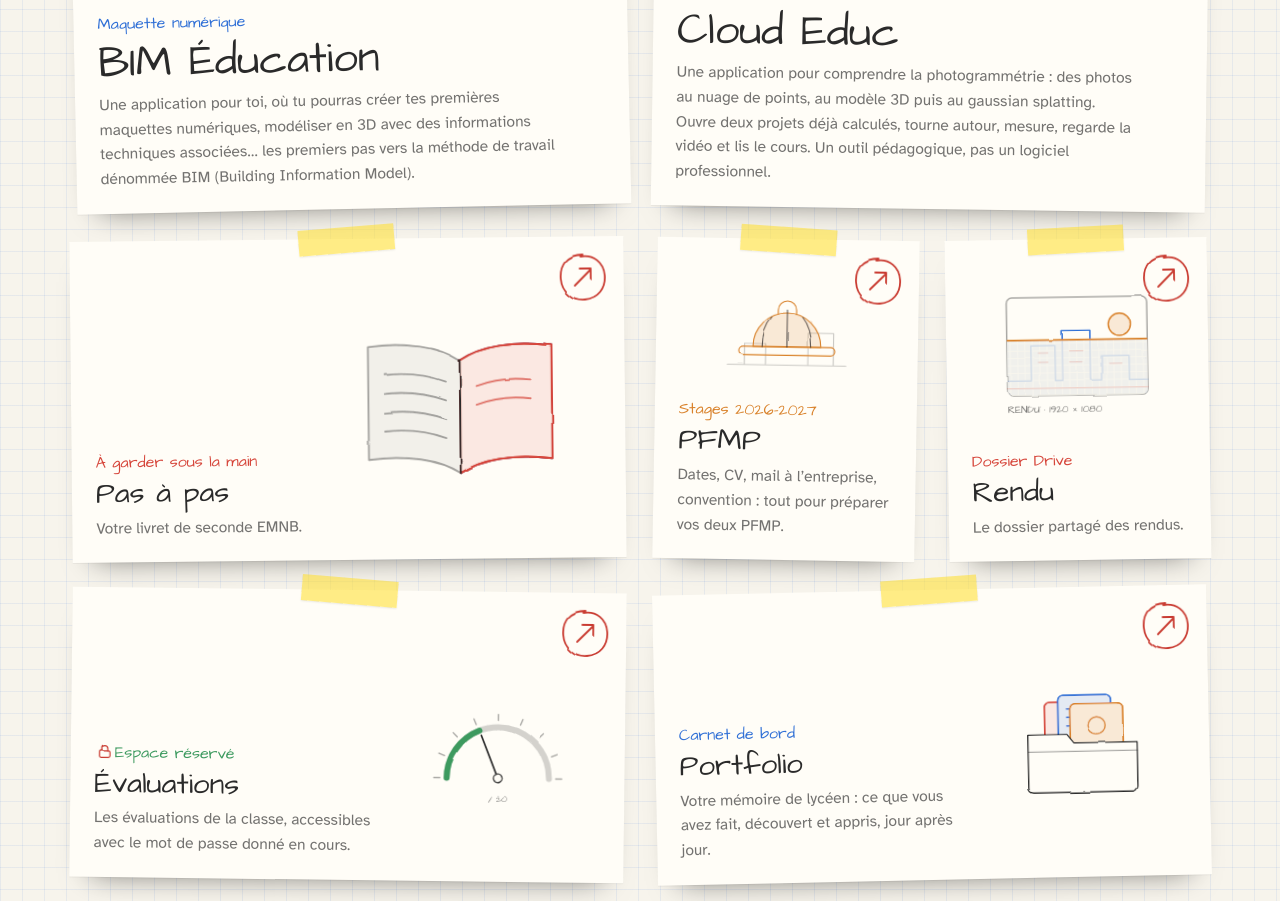
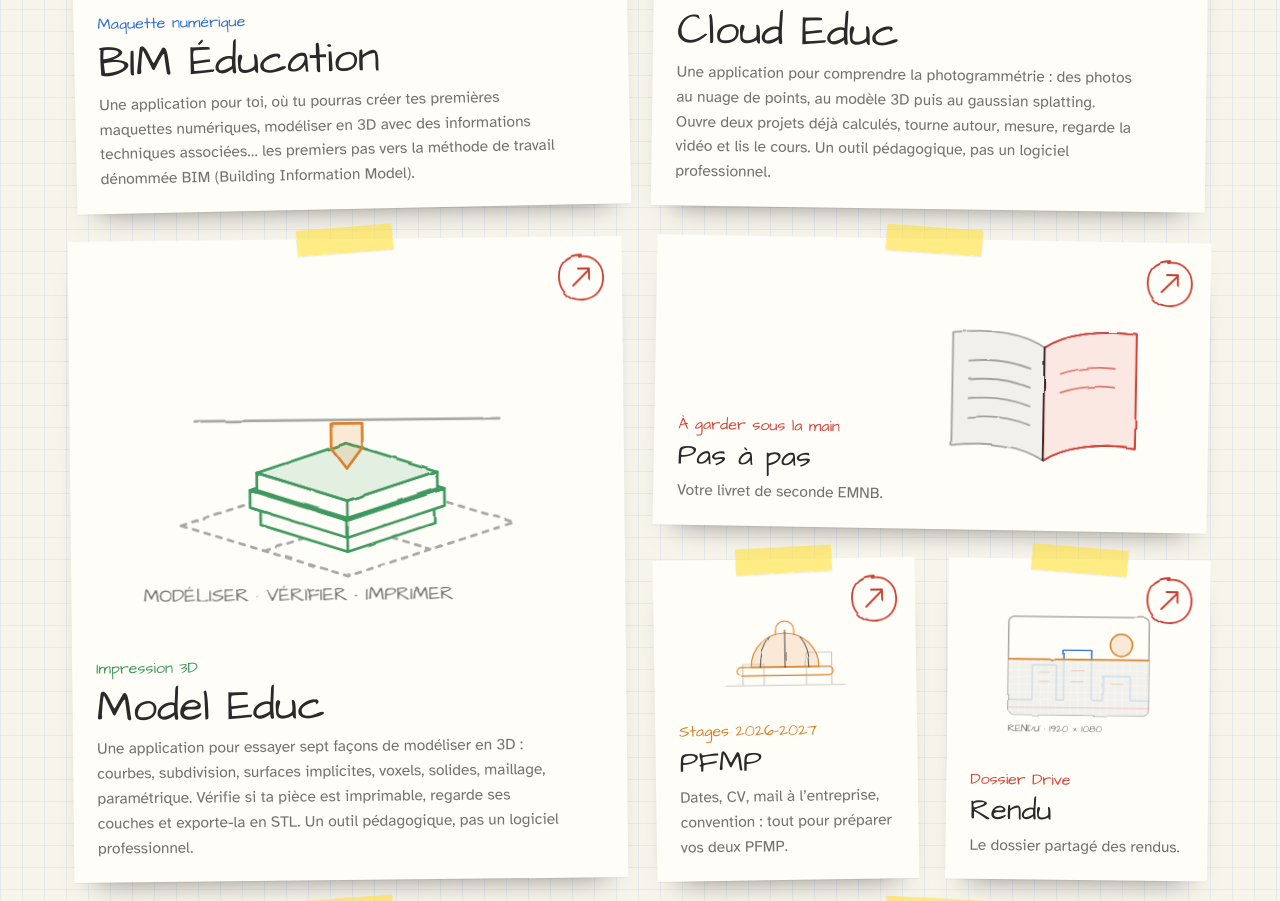
Before and after one commit to JPA31000/site-2emnb, a plain HTML site: page index.html in a window 1280 px wide. Shown: the part 5139-6040 px from the top of the page. Drawn offline with Linux system fonts and the light colour scheme; animation ran at ten frames a second.

Commit message:
Mon espace : carte Model Educ a cote de BIM Education et Cloud Educ
Co-Authored-By: Claude Fable 5.2 <noreply@anthropic.com>

```diff
--- a/index.html
+++ b/index.html
@@ -334,6 +334,9 @@ a:hover .fleche-ronde{transform:rotate(-12deg) scale(1.08)}
 .il--cloud .surf,.il--cloud .mesh{opacity:0}
 :is(.objet,.linge):hover .il--cloud .surf{opacity:1}:is(.objet,.linge):hover .il--cloud .mesh{opacity:.8}:is(.objet,.linge):hover .il--cloud .pts{opacity:.45}
 :is(.objet,.linge):hover .il--cloud .cam{transform:translate(var(--dx),var(--dy))}
+.il--model .cou{opacity:0}
+:is(.objet,.linge):hover .il--model .cou{opacity:1;transition-delay:calc(var(--i)*.14s)}
+:is(.objet,.linge):hover .il--model .buse{transform:translateY(-40px)}
 .il--livret .flip{transform-origin:120px 90px;transition:transform 1.1s var(--e-io)}
 :is(.objet,.linge):hover .il--livret .flip{transform:scaleX(-1)}
 .il--pfmp .casque{transform-origin:120px 116px}
@@ -834,6 +837,8 @@ const DONNEES = {
       resume: 'Une application pour toi, où tu pourras créer tes premières maquettes numériques, modéliser en 3D avec des informations techniques associées… les premiers pas vers la méthode de travail dénommée BIM (Building Information Model).' },
     { nom: 'Cloud Educ', etiq: 'Photos → 3D', taille: 'xl', visuel: 'cloud', couleur: 'orange', url: 'https://jpa31000.github.io/Cloud_Educ/',   // visionneuse en ligne (dépôt Cloud_Educ)
       resume: 'Une application pour comprendre la photogrammétrie : des photos au nuage de points, au modèle 3D puis au gaussian splatting. Ouvre deux projets déjà calculés, tourne autour, mesure, regarde la vidéo et lis le cours. Un outil pédagogique, pas un logiciel professionnel.' },
+    { nom: 'Model Educ', etiq: 'Impression 3D', taille: 'xl', visuel: 'model', couleur: 'vert', url: 'https://jpa31000.github.io/Model_Educ/',   // appli en ligne (dépôt Model_Educ)
+      resume: 'Une application pour essayer sept façons de modéliser en 3D : courbes, subdivision, surfaces implicites, voxels, solides, maillage, paramétrique. Vérifie si ta pièce est imprimable, regarde ses couches et exporte-la en STL. Un outil pédagogique, pas un logiciel professionnel.' },
     { nom: 'Pas à pas', etiq: 'À garder sous la main', taille: 'large', visuel: 'livret', couleur: 'violet', url: 'pas-a-pas.html',   // page du carnet
       resume: 'Votre livret de seconde EMNB.' },
     { nom: 'PFMP', etiq: 'Stages 2026-2027', visuel: 'pfmp', couleur: 'orange', url: 'pfmp.html',   // page du carnet (le dossier Drive des PFMP s’ouvre depuis la page)
@@ -1047,6 +1052,19 @@ const ILLUS = {
       <path class="c-cyan pts" d="${pts}" stroke-width="3"/>
       ${cam(14, 42, 8, 3)}${cam(266, 50, -8, 3)}${cam(30, 142, 7, -3)}
       <text x="22" y="166">PHOTOS · NUAGE · MODÈLE 3D</text></svg>`;
+  },
+  model() {
+    // une pièce imprimée couche par couche sur le plateau ; au survol, la buse monte et les couches du haut se déposent
+    const pl = ISO(140, 122, 96, 30), larg = [50, 56, 52, 42, 34, 38, 46];
+    let s = `<path class="c-dim" d="${chemin([pl(-1, -1), pl(1, -1), pl(1, 1), pl(-1, 1)], true)}M${pl(0, -1).join(' ')}L${pl(0, 1).join(' ')}M${pl(-1, 0).join(' ')}L${pl(1, 0).join(' ')}" stroke-dasharray="3 4"/>`;
+    larg.forEach((w, i) => {
+      const p = ISO(140, 112 - 10 * i, w, w * .32), [lx, ly] = p(-1, -1), [bx, by] = p(-1, 1), [rx, ry] = p(1, 1);
+      const haut = chemin([p(-1, -1), p(1, -1), p(1, 1), p(-1, 1)], true), cote = `M${lx} ${ly}v10L${bx} ${by + 10}L${rx} ${ry + 10}V${ry}L${bx} ${by}Z`;
+      s += `<g${i > 2 ? ` class="cou" style="--i:${i - 3}"` : ''}><path class="f-fond" stroke="none" d="${haut}${cote}"/><path class="c-vert f-vert" d="${haut}"/><path class="c-vert" d="${cote}M${bx} ${by}v10"/></g>`;
+    });
+    return `<svg class="il il--model" viewBox="0 0 280 170" aria-hidden="true">${s}
+      <g class="buse"><path class="c-dim" d="M52 62H228"/><path class="c-orange f-orange" d="M131 64h18v14l-9 12l-9-12z"/></g>
+      <text x="22" y="166">MODÉLISER · VÉRIFIER · IMPRIMER</text></svg>`;
   },
   livret() {
     const lignesG =[56, 72, 88, 104].map(y => `M56 ${y}c18-2 36 0 52 6`).join('');
```
